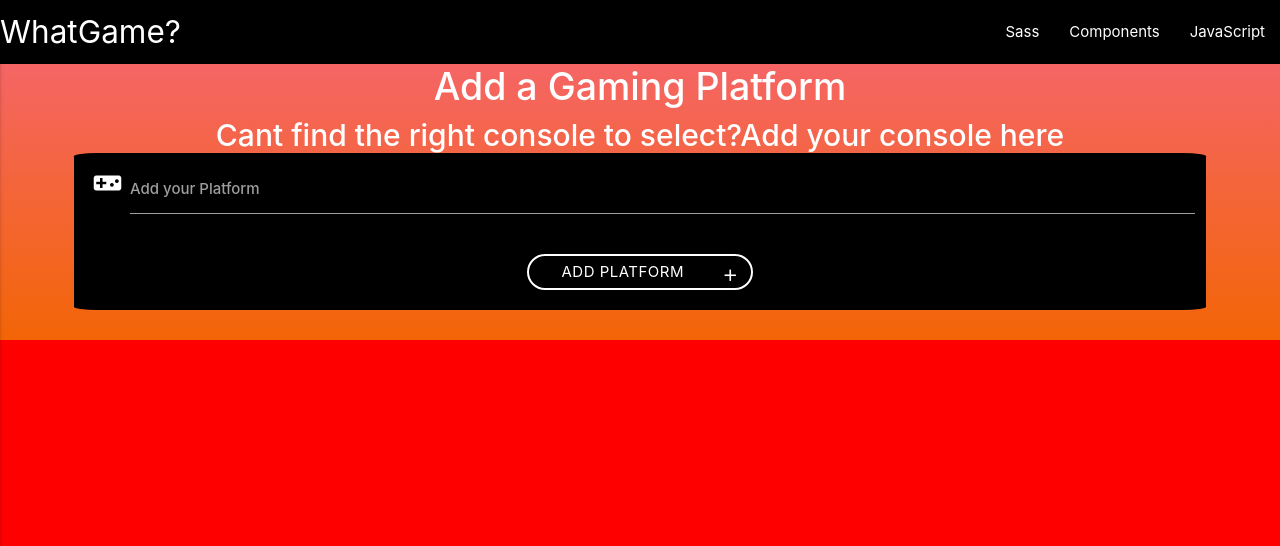
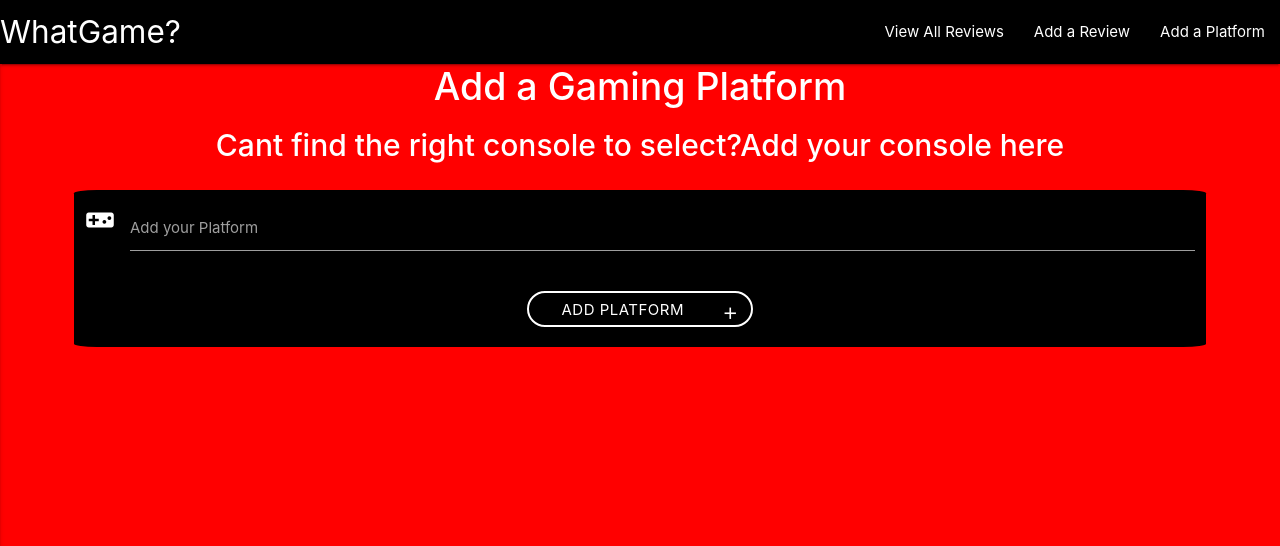
Before and after one commit to djjtyn/WhatGame, a Flask app: page /show_platform_form in a window 1280 px wide. Shown: the top 546 px of the page. Run offline with Flask 2, Linux system fonts and the light colour scheme; some libraries are stand-ins or nearby versions.

Commit message:
navbar working with links

```diff
--- a/app.py
+++ b/app.py
@@ -16,9 +16,6 @@ app.config["MONGO_URI"] = os.getenv("uri")
 mongo = PyMongo(app)
 
 @app.route('/')
-def home_page():
-    return render_template("index.html")
-
 @app.route('/view_games')
 def view_games():
     return render_template("games.html", games = list(mongo.db.games.find()))
--- a/static/css/style.css
+++ b/static/css/style.css
@@ -2,6 +2,12 @@
      height: 100vh;
      background-color: red;
  } /*Red BG Color*/
+
+ h2 {
+   padding-top: 10px;
+   padding-bottom: 20px;
+   text-align: center;
+ }
 
 /*Index.html*/
 .index {
@@ -60,7 +66,6 @@ form .form-center-button{
  }/* font color,border,text aligning and button positioning for add review button*/
 
  .form-bg {
-     background:linear-gradient(rgb(245, 101, 101), rgb(243, 101, 6));
      color: white;
  }/* red color behind the form */
 
--- a/templates/addplatform.html
+++ b/templates/addplatform.html
@@ -2,7 +2,7 @@
 {% block content %}
 <div class="form-bg">
   <h1 class = "center">Add a Gaming Platform</h1>
-  <h2 class = "center">Cant find the right console to select?Add your console here
+  <h2>Cant find the right console to select?Add your console here</h2>
   <div class="container">
     <div class="row">
       <form action = "{{url_for('insert_platform')}}" method = "POST" class="col s12">
--- a/templates/base.html
+++ b/templates/base.html
@@ -14,17 +14,17 @@
 	<header>
 		<nav>
 			<div class="nav-wrapper black">
-				<a href="#" class="brand-logo">WhatGame?</a>
+				<a href="{{url_for('view_games')}}" class="brand-logo">WhatGame?</a>
                 <a href="#" data-activates="mobile-demo" class="button-collapse"><i class="material-icons">menu</i></a>
 				<ul id="nav-mobile" class="right hide-on-med-and-down">
-					<li><a href="sass.html">Sass</a></li>
-					<li><a href="badges.html">Components</a></li>
-					<li><a href="collapsible.html">JavaScript</a></li>
+					<li><a href="{{url_for('view_games')}}">View All Reviews</a></li>
+					<li><a href="{{url_for('add_review')}}">Add a Review</a></li>
+					<li><a href="{{url_for('show_platform_form')}}">Add a Platform</a></li>
 				</ul>
                 <ul class="side-nav black" id="mobile-demo">
-                    <li><a href="#">Home</a></li>
-                    <li><a href="#">New Task</a></li>
-                    <li><a href="#">Manage Categories</a></li>
+                    <li><a href="{{url_for('view_games')}}">View All Reviews</a></li>
+                    <li><a href="{{url_for('add_review')}}">Add a Review</a></li>
+                    <li><a href="{{url_for('show_platform_form')}}">Add a Platform</a></li>
                 </ul>
 			</div>
 		</nav>
```
